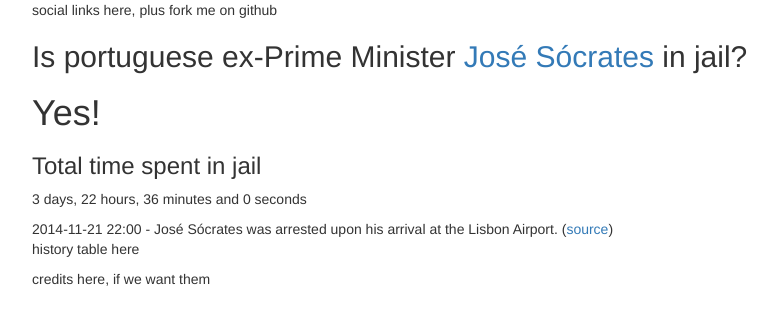
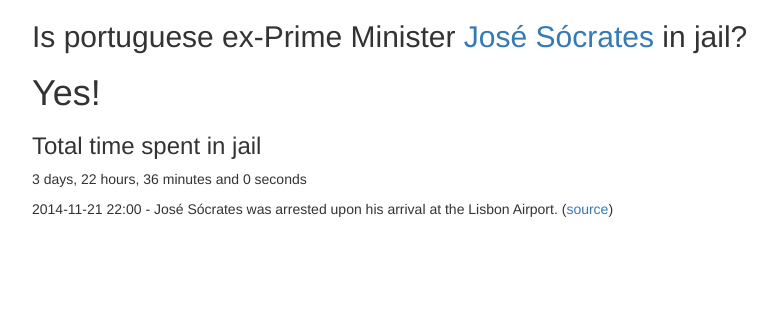
Before and after one commit to tiagojsalmeida/socrates, a PHP site: page / in a window 1280 px wide. Shown: the top 325 px of the page, without its empty margins (38-815 px from the left). Run offline with PHP 8.4, Linux system fonts and the light colour scheme; some libraries are stand-ins or nearby versions.

Commit message:
removing dummy text

```diff
--- a/views/home.php
+++ b/views/home.php
@@ -1,6 +1,3 @@
-<p>
-    social links here, plus fork me on github
-</p>
 <h2>Is portuguese ex-Prime Minister <a href="http://en.wikipedia.org/wiki/Jos%C3%A9_S%C3%B3crates" target="_blank">José Sócrates</a> in jail?</h2>
 <h1>
     <?php echo $history->isStillInJail() ? 'Yes!' : 'Unfortunately not.'; ?>
@@ -29,13 +26,3 @@
     <?php endif; ?>
 
 <?php endforeach; ?>
-
-
-
-<p>
-
-    history table here
-</p>
-<p>
-    credits here, if we want them
-</p>
```
